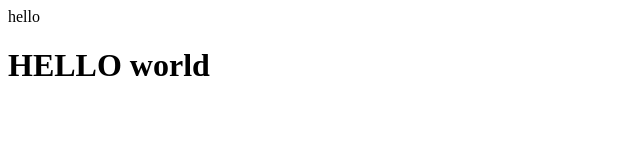
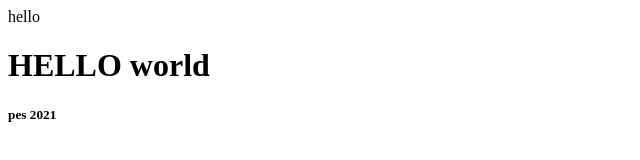
Before and after one commit to Elagouz45/azex, a plain HTML site: page index.html in a window 1280 px wide. Shown: the full height of the page, 0-640 px from the left. Drawn offline with Linux system fonts and the light colour scheme.

Commit message:
header pes

```diff
--- a/index.html
+++ b/index.html
@@ -1,2 +1,3 @@
 hello
 <h1>HELLO world</h1>
+<h5>pes 2021</h5>
```
